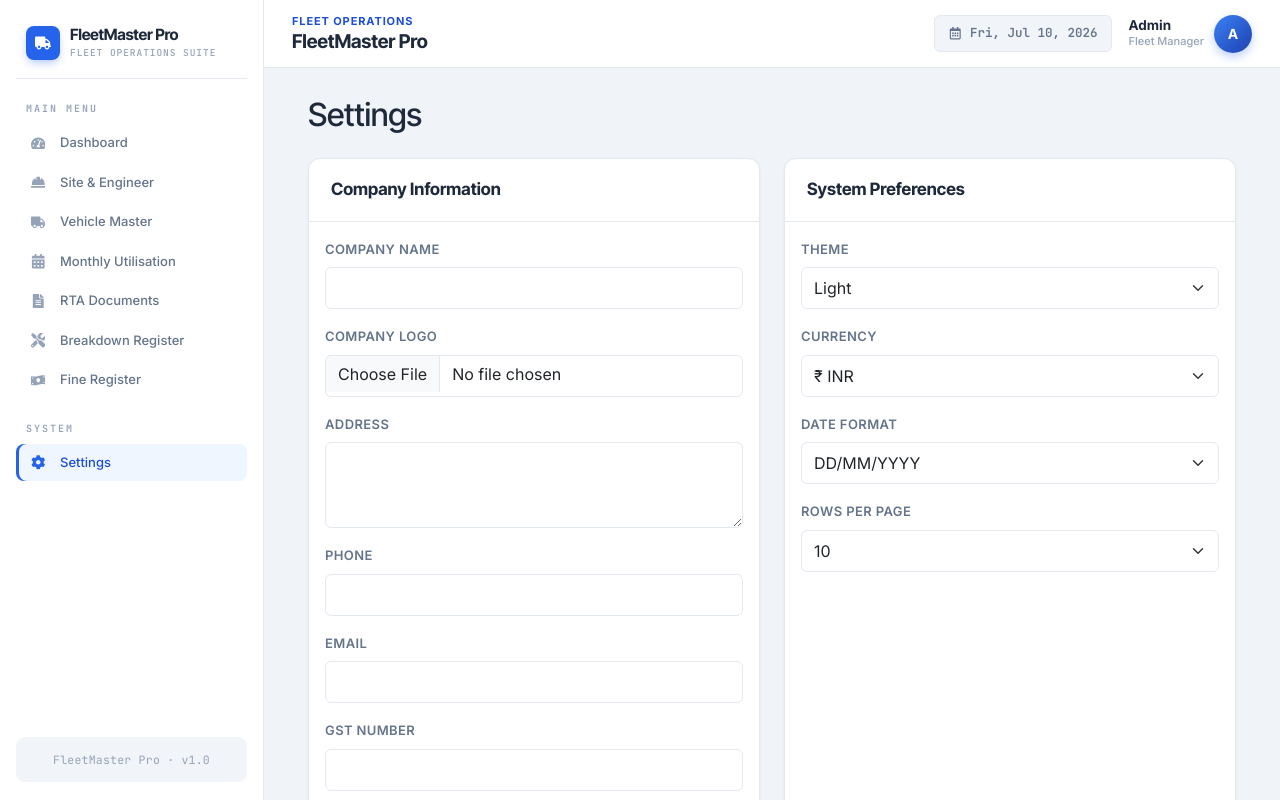
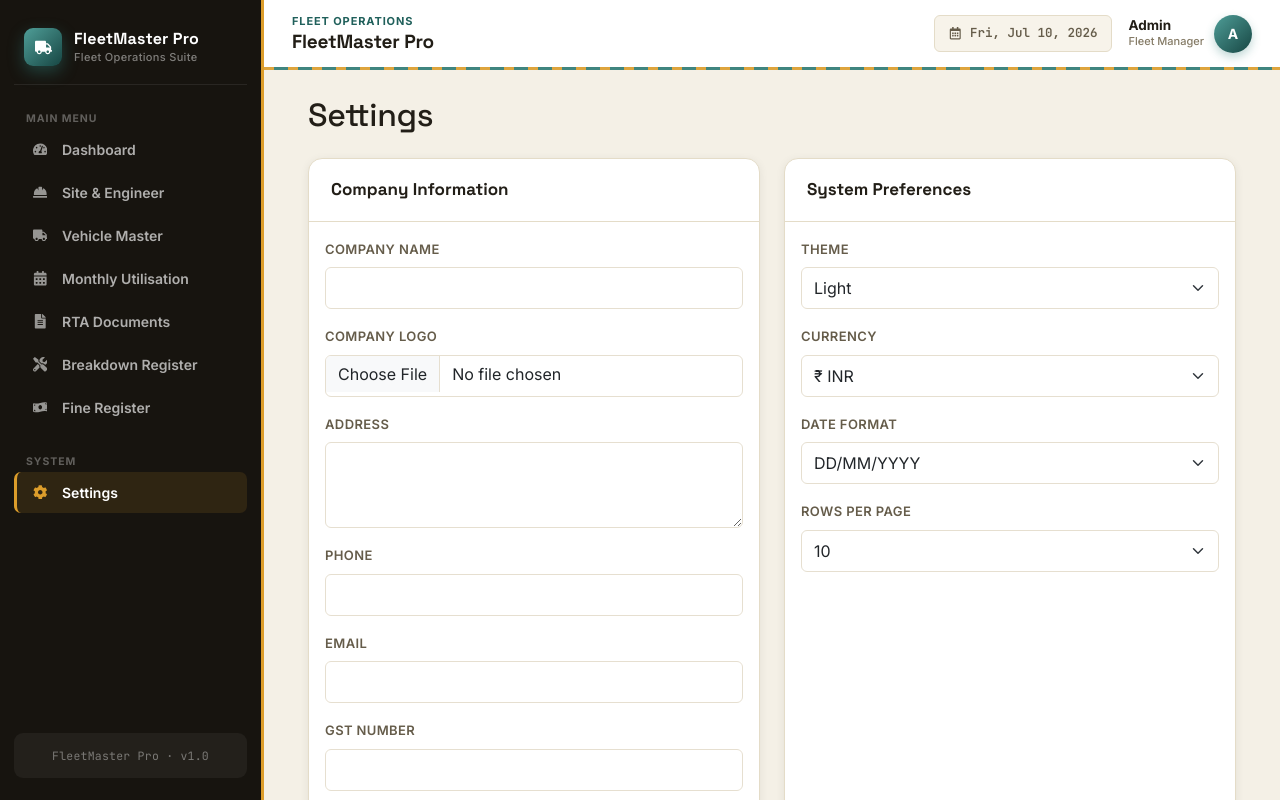
Before and after one commit to fleetmaster2026/FleetMaster, a React (Vite) app: page /settings in a window 1280 px wide. Built offline with nearby package versions, Linux system fonts and the light colour scheme; no server answers.

Commit message:
Update styles

```diff
--- a/index.html
+++ b/index.html
@@ -6,7 +6,7 @@
     <meta name="viewport" content="width=device-width, initial-scale=1.0" />
     <link rel="preconnect" href="https://fonts.googleapis.com" />
     <link rel="preconnect" href="https://fonts.gstatic.com" crossorigin />
-    <link href="https://fonts.googleapis.com/css2?family=Inter:wght@400;500;600;700&family=Inter+Tight:wght@500;600;700&family=JetBrains+Mono:wght@400;500;600&display=swap" rel="stylesheet" />
+    <link href="https://fonts.googleapis.com/css2?family=Space+Grotesk:wght@500;600;700&family=Inter:wght@400;500;600;700&family=JetBrains+Mono:wght@400;500;600&display=swap" rel="stylesheet" />
     <title>FleetMaster Pro</title>
   </head>
   <body>
--- a/src/index.css
+++ b/src/index.css
@@ -1,92 +1,87 @@
 /* =========================================================
    FleetMaster Design Tokens
-   Restyled to match the Adminator 2026 admin dashboard
-   template (MIT licensed, github.com/puikinsh/Adminator-
-   admin-dashboard) - same variable names as before so every
-   component that already consumes them just picks up the
-   new values automatically.
+   "Operations console" identity: warm charcoal neutrals,
+   a steel-teal brand color (instrumentation, not another
+   indigo SaaS gradient), and amber reserved for caution /
+   the sidebar's signature accent stripe.
 ========================================================= */
 
 :root{
 
-    /* Brand - Adminator blue */
-    --brand-50:#EFF6FF;
-    --brand-100:#DBEAFE;
-    --brand-400:#3B82F6;
-    --brand-500:#2563EB;
-    --brand-600:#1D4ED8;
-    --brand-700:#1E40AF;
-    --brand-900:#1E3A8A;
+    /* Brand - steel teal */
+    --brand-50:#eaf5f4;
+    --brand-100:#cfe8e6;
+    --brand-400:#4f9e98;
+    --brand-500:#2c7a75;
+    --brand-600:#20605b;
+    --brand-700:#174643;
+    --brand-900:#0c2a28;
 
-    /* Signature accent - kept for anything still referencing it,
-       mapped to Adminator's orange */
-    --accent-amber:#F97316;
-    --accent-amber-deep:#C2410C;
+    /* Signature accent - caution amber, used sparingly */
+    --accent-amber:#dc9d2b;
+    --accent-amber-deep:#a86c14;
 
-    /* Ink - Adminator's slate text/background scale */
-    --ink-950:#0B1120;
-    --ink-900:#1E293B;
-    --ink-800:#293548;
-    --ink-700:#475569;
-    --ink-600:#64748B;
-    --ink-500:#94A3B8;
-    --ink-400:#B0BAC9;
-    --ink-200:#E4E8EF;
-    --ink-100:#EEF1F5;
-    --ink-50:#F1F5F9;
+    /* Ink - warm charcoal, not cool slate */
+    --ink-950:#17140f;
+    --ink-900:#221e17;
+    --ink-800:#342f26;
+    --ink-700:#4b4436;
+    --ink-600:#655c4a;
+    --ink-500:#847a65;
+    --ink-400:#a89c85;
+    --ink-200:#e6dfd0;
+    --ink-100:#efe9db;
+    --ink-50:#f7f3ea;
 
     /* Status */
-    --success:#10B981;
-    --success-bg:#ECFDF5;
-    --warning:#F59E0B;
-    --warning-bg:#FFFBEB;
-    --danger:#EF4444;
-    --danger-bg:#FEF2F2;
-    --info:#0EA5E9;
-    --info-bg:#F0F9FF;
-    --violet:#8B5CF6;
-    --violet-bg:#F5F3FF;
+    --success:#2f7d4f;
+    --success-bg:#e9f6ee;
+    --warning:#b5750f;
+    --warning-bg:#fbf1de;
+    --danger:#c1401f;
+    --danger-bg:#fbeae4;
+    --info:#3a6a94;
+    --info-bg:#eaf2f8;
+    --violet:#7a4f96;
+    --violet-bg:#f3edf7;
 
     /* Surface */
-    --surface:#FFFFFF;
-    --surface-app:#F0F4F8;
-    --border-soft:#E4E8EF;
+    --surface:#ffffff;
+    --surface-app:#f4f0e6;
+    --border-soft:#e4dcc8;
 
-    /* Elevation - Adminator's exact shadow values */
-    --shadow-xs:0 1px 2px 0 rgb(15 23 42 / 0.04);
-    --shadow-sm:0 1px 3px 0 rgb(15 23 42 / 0.06), 0 1px 2px -1px rgb(15 23 42 / 0.04);
-    --shadow-md:0 4px 6px -1px rgb(15 23 42 / 0.07), 0 2px 4px -2px rgb(15 23 42 / 0.05);
-    --shadow-lg:0 10px 15px -3px rgb(15 23 42 / 0.08), 0 4px 6px -4px rgb(15 23 42 / 0.05);
-    --shadow-brand:0 4px 10px -2px rgba(37,99,235,.40);
+    /* Elevation - warm-tinted shadows to match the neutrals */
+    --shadow-xs:0 1px 2px rgba(23,20,15,.07);
+    --shadow-sm:0 2px 10px rgba(23,20,15,.07);
+    --shadow-md:0 10px 28px rgba(23,20,15,.10);
+    --shadow-lg:0 20px 46px rgba(23,20,15,.16);
+    --shadow-brand:0 10px 24px rgba(44,122,117,.28);
 
-    /* Radius */
+    /* Radius - a touch more structured / less bubbly */
     --r-sm:6px;
-    --r-md:8px;
-    --r-lg:12px;
-    --r-xl:16px;
+    --r-md:10px;
+    --r-lg:14px;
+    --r-xl:18px;
     --r-pill:999px;
 
-    /* Type - Inter + Inter Tight + JetBrains Mono, same as Adminator */
+    /* Type */
     --font-body:"Inter","Segoe UI",Tahoma,Geneva,Verdana,sans-serif;
-    --font-display:"Inter Tight","Inter","Segoe UI",sans-serif;
+    --font-display:"Space Grotesk","Inter","Segoe UI",sans-serif;
     --font-mono:"JetBrains Mono","SFMono-Regular",Consolas,"Liberation Mono",monospace;
 }
 
 body.dark{
 
-    --surface:#141B2D;
-    --surface-app:#0B1120;
-    --border-soft:#222C42;
+    --surface:#221e17;
+    --surface-app:#17140f;
+    --border-soft:#3a3327;
 
-    --ink-900:#F1F5F9;
-    --ink-800:#E2E8F0;
-    --ink-700:#CBD5E1;
-    --ink-600:#94A3B8;
-    --ink-100:#1A2237;
-    --ink-50:#141B2D;
-
-    --brand-500:#60A5FA;
-    --brand-600:#3B82F6;
+    --ink-900:#f4efe3;
+    --ink-800:#e6dfd0;
+    --ink-700:#c9bea6;
+    --ink-600:#a89c85;
+    --ink-100:#2b2620;
+    --ink-50:#221e17;
 
 }
 
@@ -164,11 +159,11 @@ h1,h2,h3,h4,h5,h6{
 .btn-primary{
     background:linear-gradient(135deg,var(--brand-500),var(--brand-700)) !important;
     border:none !important;
-    box-shadow:0 4px 12px rgba(37,99,235,.25);
+    box-shadow:0 4px 12px rgba(44,122,117,.25);
 }
 
 .btn-primary:hover{
-    box-shadow:0 6px 18px rgba(37,99,235,.35);
+    box-shadow:0 6px 18px rgba(44,122,117,.35);
 }
 
 /* =========================================================
@@ -189,7 +184,7 @@ textarea.form-control{
 .form-control:focus,
 .form-select:focus{
     border-color:var(--brand-500);
-    box-shadow:0 0 0 .18rem rgba(37,99,235,.18);
+    box-shadow:0 0 0 .18rem rgba(44,122,117,.18);
 }
 
 label{
--- a/src/layout.css
+++ b/src/layout.css
@@ -49,26 +49,23 @@ body,
 }
 
 /* =========================================================
-   Sidebar - matches Adminator's real shell: white surface,
-   thin border instead of a solid dark rail, and the active
-   item marked with a soft blue fill + inset left accent
-   (Adminator uses box-shadow: inset 3px 0 0 var(--primary)
-   rather than a visible border, so it stays crisp at any
-   zoom level).
+   Sidebar - "console rail": solid warm charcoal, active items
+   marked by a solid amber tab rather than a filled gradient
+   pill, echoing a rack of instrument switches.
 ========================================================= */
 
 .sidebar{
     width:264px;
     flex-shrink:0;
-    padding:22px 16px 18px;
+    padding:22px 14px;
     overflow-y:auto;
     overflow-x:hidden;
-    background:var(--surface);
-    color:var(--ink-800);
+    background:var(--ink-950);
+    color:#fff;
     display:flex;
     flex-direction:column;
-    gap:22px;
-    border-right:1px solid var(--border-soft);
+    gap:26px;
+    border-right:3px solid var(--accent-amber);
 }
 
 /* Logo / brand mark */
@@ -76,55 +73,52 @@ body,
 .sidebar-brand{
     display:flex;
     align-items:center;
-    gap:10px;
-    padding:4px 10px 18px;
-    border-bottom:1px solid var(--border-soft);
+    gap:12px;
+    padding:6px 10px 18px;
+    border-bottom:1px solid rgba(255,255,255,.08);
 }
 
 .sidebar-logo{
-    width:34px;
-    height:34px;
-    border-radius:8px;
-    background:var(--brand-500);
+    width:38px;
+    height:38px;
+    border-radius:9px;
+    background:linear-gradient(135deg,var(--brand-400),var(--brand-700));
     display:flex;
     align-items:center;
     justify-content:center;
-    font-size:16px;
+    font-size:17px;
     color:#fff;
-    box-shadow:0 4px 10px -2px rgba(37,99,235,.40);
+    box-shadow:0 6px 16px rgba(44,122,117,.45);
     flex-shrink:0;
 }
 
 .sidebar-title{
     font-family:var(--font-display);
-    font-size:15.5px;
+    font-size:16px;
     font-weight:700;
-    letter-spacing:-.02em;
+    letter-spacing:.2px;
     line-height:1.2;
-    color:var(--ink-900);
+    color:#fff;
 }
 
 .sidebar-subtitle{
-    font-size:9.5px;
-    color:var(--ink-500);
+    font-size:11px;
+    color:rgba(255,255,255,.45);
     font-weight:500;
-    letter-spacing:.1em;
-    text-transform:uppercase;
+    letter-spacing:.03em;
     margin-top:1px;
-    font-family:var(--font-mono);
 }
 
 /* Section label */
 
 .sidebar-section-label{
-    font-size:10px;
+    font-size:10.5px;
     font-weight:700;
     text-transform:uppercase;
-    letter-spacing:.2em;
-    color:var(--ink-500);
-    padding:0 10px 6px;
+    letter-spacing:.09em;
+    color:rgba(255,255,255,.32);
+    padding:0 12px;
     margin-bottom:2px;
-    font-family:var(--font-mono);
 }
 
 /* Menu */
@@ -141,14 +135,14 @@ body,
     display:flex;
     align-items:center;
     gap:12px;
-    padding:9px 12px;
-    border-radius:8px;
-    color:var(--ink-600) !important;
+    padding:10px 12px 10px 13px;
+    border-radius:7px;
+    color:rgba(255,255,255,.66) !important;
     text-decoration:none;
-    font-size:13px;
-    font-weight:500;
+    font-size:14px;
+    font-weight:600;
     position:relative;
-    transition:background-color 180ms ease, color 180ms ease, box-shadow 180ms ease;
+    border-left:3px solid transparent;
 }
 
 .sidebar-icon{
@@ -157,43 +151,44 @@ body,
     justify-content:center;
     width:20px;
     font-size:14.5px;
-    color:var(--ink-500);
+    color:rgba(255,255,255,.55);
 }
 
 .sidebar a:hover{
-    background:var(--ink-50);
-    color:var(--ink-900) !important;
+    background:rgba(255,255,255,.05);
+    color:#fff !important;
 }
 
 .sidebar a:hover .sidebar-icon{
-    color:var(--ink-700);
+    color:rgba(255,255,255,.85);
 }
 
 .sidebar a.active{
-    background:var(--brand-50);
-    color:var(--brand-600) !important;
-    box-shadow:inset 3px 0 0 var(--brand-500);
+    background:rgba(220,157,43,.12);
+    color:#fff !important;
+    border-left-color:var(--accent-amber);
 }
 
 .sidebar a.active .sidebar-icon{
-    color:var(--brand-500);
+    color:var(--accent-amber);
 }
 
 .sidebar-footer{
     margin-top:auto;
     padding:14px 12px;
     border-radius:9px;
-    background:var(--ink-50);
+    background:rgba(255,255,255,.05);
     font-size:11.5px;
-    color:var(--ink-500);
+    color:rgba(255,255,255,.4);
     text-align:center;
     letter-spacing:.02em;
     font-family:var(--font-mono);
 }
 
 /* =========================================================
-   Header - matches Adminator's real header: a plain white
-   bar with a single subtle bottom border, no extra accent.
+   Header - a thin caution-tape accent stripe under the bar
+   is the page's signature element: it's the one place amber
+   and teal appear together, and it never appears anywhere else.
 ========================================================= */
 
 .header{
@@ -207,6 +202,18 @@ body,
     border-bottom:1px solid var(--border-soft);
     position:relative;
     z-index:20;
+}
+
+.header::after{
+    content:"";
+    position:absolute;
+    left:0;
+    right:0;
+    bottom:-3px;
+    height:3px;
+    background:linear-gradient(90deg,var(--accent-amber) 0 40%,var(--brand-500) 40%);
+    background-size:24px 3px;
+    opacity:.9;
 }
 
 .header h2{
@@ -256,7 +263,7 @@ body,
     justify-content:center;
     font-weight:700;
     font-size:14px;
-    box-shadow:0 4px 10px rgba(37,99,235,.3);
+    box-shadow:0 4px 10px rgba(44,122,117,.3);
 }
 
 .header-user{
```
Also changed, not shown: src/styles/shared.css (+103 -101 lines).
